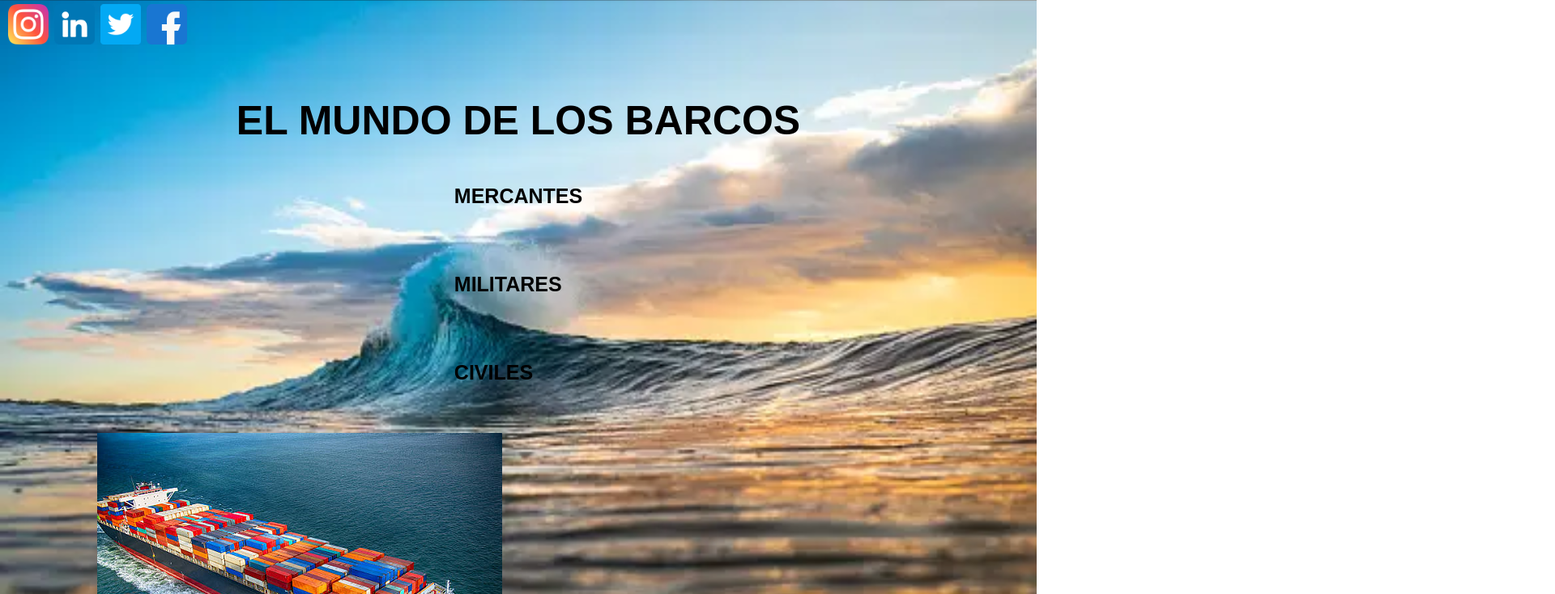
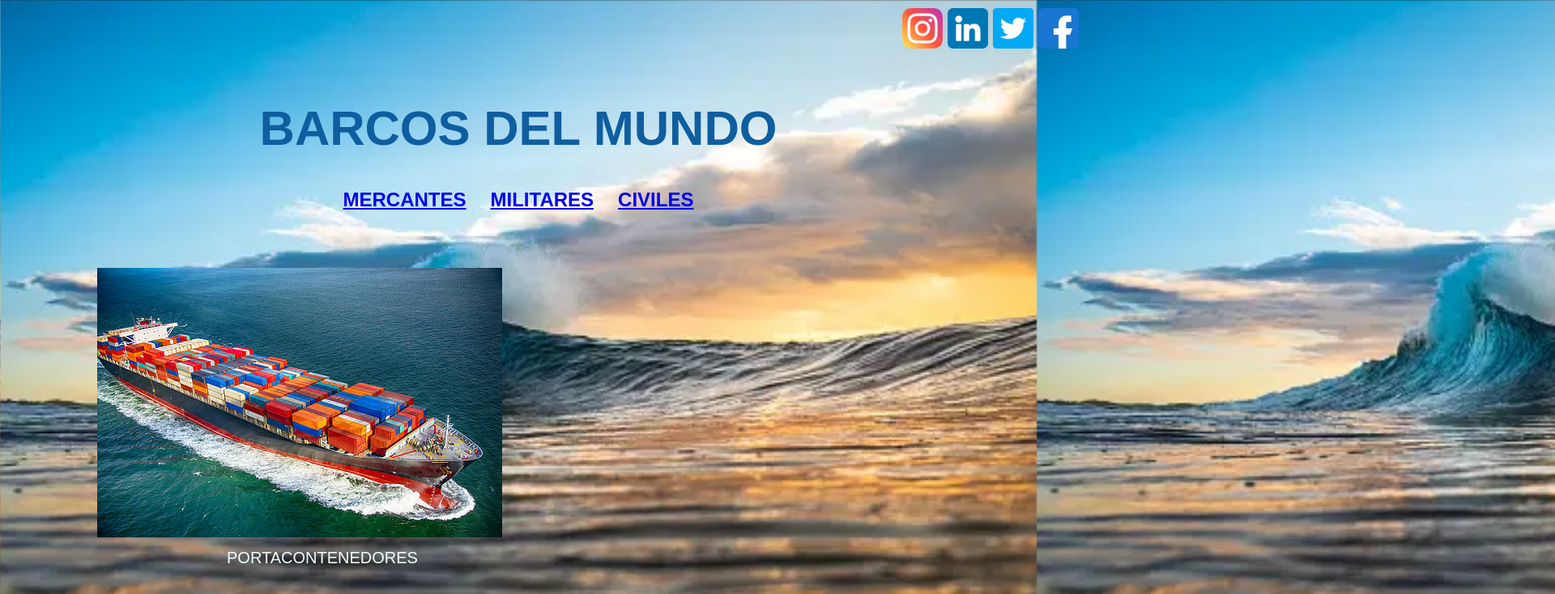
Before and after one commit to JDalmedo/barcos, a plain HTML site: page Barcos/index.html in a window 1280 px wide. Shown: the top 734 px of the page at 81% size, 1920 px wide, since content can reach past the window. Drawn offline with Linux system fonts and the light colour scheme.

Commit message:
retoques2

```diff
--- a/Barcos/index.html
+++ b/Barcos/index.html
@@ -11,11 +11,11 @@
     <nav>
         <ul>
             <li>
-            <a hreft="#null">
+            <a href="#null">
                 <img src="./assets/icons/instagram.png" alt="instagram"/>
                 </a>
             <li>
-                <a hreft="null">
+                <a href="null">
                     <img src="./assets/icons/linkedin.png" alt="linkedin"/>
                 </a>
             </li>
@@ -32,16 +32,22 @@
         </ul>
     </nav>
     <header>
-                <h1>El mundo de los Barcos</h1>
+                <h1>barcos del mundo</h1>
         <ul>
             <li>
+                <a href="null">
                 <h2>Mercantes</h2>
+                </a>
             </li>
             <li>
+                <a href="null">
                 <h2>Militares</h2>
+                </a>
             </li>
             <li>
+                <a href="null">
                 <h2>Civiles</h2>
+                </a>
             </li>
         </ul>
     </header>
--- a/Barcos/style.css
+++ b/Barcos/style.css
@@ -13,13 +13,11 @@ body {
     height: 800vh;
 }
 nav > ul {
-    height: 70px;
-    width: auto;
+
     display: inline-flex;
-    justify-content: space-between ;
     align-items: normal;
-    padding: 5px 10px;
-    gap: 7px;
+    padding: 10px 87%;
+    gap: 3%;
 }
 li {
     list-style-type: none;
@@ -34,38 +32,46 @@ header {
     align-items: center;
     gap: 10px;
 }
-header > img {
+header img {
     width: 400px;
 }
-h1 {
+header h1 {
     text-transform: uppercase;
-    font-size: 50px;
+    font-size: 60px;
     margin-top: 50px;
+    color:rgb(14, 94, 160);
+
 }
-h2 {
-    font-size: 25px;
+header ul {
+    display: flex;
     text-transform: uppercase;
-    align-items: center;
-    padding: 40px;
-    justify-content: center;
     flex-wrap: wrap;
+    gap: 30px;
+    margin-top: 30px;
 }
 
-main > .barcos > .carga {
+main .barcos .carga {
     height: auto;
     width: auto;
     display: inline-block;
     padding: 20px;
     margin-left: 100px;
+    margin-top: 50px;
 
 }
 p {
     text-transform: uppercase;
-    ;
+    padding: 10px;
+    margin-left: 30%;
+    font-size: 20px;
+    color:azure;
 }
+
+
 h3 {
-    margin-bottom: 60px;
+    margin-top: 100px;
     text-align: center;
     text-transform: uppercase;
+    color:azure;
 
 }
```
